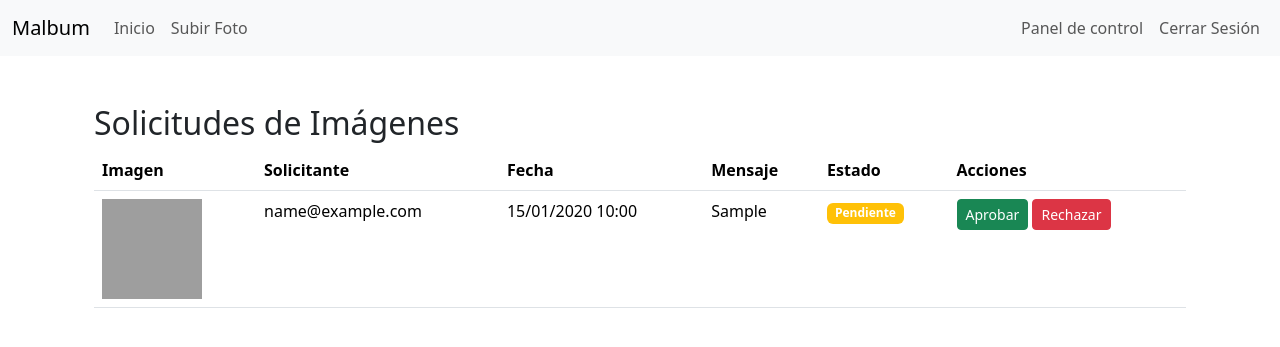
After one commit to jsdgdo/malbum, a Django app: page /solicitudes/ in a window 1280 px wide. The commit adds this page. Shown: the top 347 px of the page. Run offline with Django 5.2, Linux system fonts and the light colour scheme; a user stored in the database is signed in; tables that the repository leaves empty hold one stand-in row (values such as "Sample post"); some libraries are stand-ins or nearby versions; grey boxes are pictures that could not be loaded.

Commit message:
flujo de solicitud de descarga de imágenes

```diff
--- a/malbum/models.py
+++ b/malbum/models.py
@@ -73,3 +73,28 @@ class Coleccion(models.Model):
 
   def __str__(self):
     return self.titulo
+
+class SolicitudImagen(models.Model):
+    foto = models.ForeignKey(Foto, on_delete=models.CASCADE, related_name='solicitudes')
+    email_solicitante = models.EmailField(verbose_name="Email del solicitante")
+    mensaje = models.TextField(verbose_name="Mensaje")
+    fecha_solicitud = models.DateTimeField(auto_now_add=True)
+    estado = models.CharField(
+        max_length=20,
+        choices=[
+            ('pendiente', 'Pendiente'),
+            ('aprobada', 'Aprobada'),
+            ('rechazada', 'Rechazada')
+        ],
+        default='pendiente'
+    )
+    url_descarga = models.CharField(max_length=255, blank=True, null=True)
+    fecha_respuesta = models.DateTimeField(null=True, blank=True)
+
+    class Meta:
+        verbose_name = "Solicitud de imagen"
+        verbose_name_plural = "Solicitudes de imágenes"
+        ordering = ['-fecha_solicitud']
+
+    def __str__(self):
+        return f"Solicitud de {self.email_solicitante} para {self.foto.titulo}"
--- a/malbum/urls.py
+++ b/malbum/urls.py
@@ -39,6 +39,10 @@ urlpatterns = [
     path("rss/", FotoFeed(), name="rss_feed"),
     path('control/', control, name='control'),
     path('importar-datos/', importar_datos, name='importar_datos'),
+    path('foto/<int:foto_id>/solicitar/', views.solicitar_imagen, name='solicitar_imagen'),
+    path('solicitudes/', views.gestionar_solicitudes, name='gestionar_solicitudes'),
+    path('solicitud/<int:solicitud_id>/responder/', views.responder_solicitud, name='responder_solicitud'),
+    path('descargar/<str:token>/', views.descargar_imagen, name='descargar_imagen'),
 ]
 
 urlpatterns += static(settings.MEDIA_URL, document_root=settings.MEDIA_ROOT)
--- a/malbum/views.py
+++ b/malbum/views.py
@@ -3,7 +3,7 @@ from django.http import JsonResponse, HttpResponse
 from django.views.decorators.http import require_POST
 from django.contrib.auth.decorators import login_required
 from .forms import FotoForm, EtiquetaForm, ColeccionForm
-from .models import Foto, Etiqueta, Coleccion
+from .models import Foto, Etiqueta, Coleccion, SolicitudImagen
 from django.conf import settings
 from django.core.files.storage import default_storage
 from django.core.serializers.json import DjangoJSONEncoder
@@ -18,6 +18,11 @@ import zipfile
 from io import BytesIO
 import logging
 from django.contrib.auth import logout
+from django.core.mail import send_mail
+from django.utils import timezone
+import uuid
+from django.contrib import messages
+from django.urls import reverse
 
 def inicio(request):
   if request.user.is_authenticated:
@@ -296,3 +301,96 @@ def importar_datos(request):
     else:
       return JsonResponse({'success': False, 'message': message}, status=400)
   return render(request, 'importar_datos.html')
+
+@require_POST
+def solicitar_imagen(request, foto_id):
+    foto = get_object_or_404(Foto, id=foto_id)
+    email = request.POST.get('email')
+    mensaje = request.POST.get('mensaje')
+
+    solicitud = SolicitudImagen.objects.create(
+        foto=foto,
+        email_solicitante=email,
+        mensaje=mensaje
+    )
+
+    # Notificar al dueño de la foto
+    send_mail(
+        f'Nueva solicitud de imagen para "{foto.titulo}"',
+        f'Has recibido una nueva solicitud para la imagen "{foto.titulo}".\n\n'
+        f'Email del solicitante: {email}\n'
+        f'Mensaje: {mensaje}\n\n'
+        f'Puedes gestionar esta solicitud desde tu panel de control.',
+        settings.DEFAULT_FROM_EMAIL,
+        [foto.usuario.email],
+        fail_silently=False,
+    )
+
+    messages.success(request, 'Solicitud enviada correctamente. El fotógrafo revisará tu petición.')
+    return redirect('detalle_foto', id=foto_id)
+
+@login_required
+def gestionar_solicitudes(request):
+    solicitudes = SolicitudImagen.objects.filter(
+        foto__usuario=request.user
+    ).select_related('foto')
+
+    return render(request, 'gestionar_solicitudes.html', {
+        'solicitudes': solicitudes
+    })
+
+@login_required
+@require_POST
+def responder_solicitud(request, solicitud_id):
+    solicitud = get_object_or_404(SolicitudImagen, id=solicitud_id, foto__usuario=request.user)
+    respuesta = request.POST.get('respuesta')
+
+    if respuesta == 'aprobar':
+        # Generar URL única para la descarga
+        url_token = str(uuid.uuid4())
+        solicitud.url_descarga = url_token
+        solicitud.estado = 'aprobada'
+
+        # Enviar email de aprobación
+        send_mail(
+            'Tu solicitud de imagen ha sido aprobada',
+            f'Tu solicitud para la imagen "{solicitud.foto.titulo}" ha sido aprobada.\n\n'
+            f'Puedes descargar la imagen en alta resolución desde el siguiente enlace:\n'
+            f'{request.build_absolute_uri(reverse("descargar_imagen", args=[url_token]))}\n\n'
+            f'Este enlace expirará en 24 horas.',
+            settings.DEFAULT_FROM_EMAIL,
+            [solicitud.email_solicitante],
+            fail_silently=False,
+        )
+    else:
+        solicitud.estado = 'rechazada'
+        # Enviar email de rechazo
+        send_mail(
+            'Respuesta a tu solicitud de imagen',
+            f'Lo sentimos, tu solicitud para la imagen "{solicitud.foto.titulo}" '
+            f'no ha podido ser aprobada en esta ocasión.\n\n'
+            f'Gracias por tu interés.',
+            settings.DEFAULT_FROM_EMAIL,
+            [solicitud.email_solicitante],
+            fail_silently=False,
+        )
+
+    solicitud.fecha_respuesta = timezone.now()
+    solicitud.save()
+
+    messages.success(request, 'Respuesta enviada correctamente.')
+    return redirect('gestionar_solicitudes')
+
+def descargar_imagen(request, token):
+    solicitud = get_object_or_404(SolicitudImagen,
+                                 url_descarga=token,
+                                 estado='aprobada',
+                                 fecha_respuesta__gte=timezone.now() - timezone.timedelta(days=1))
+
+    response = HttpResponse(content_type='image/jpeg')
+    response['Content-Disposition'] = f'attachment; filename="{solicitud.foto.imagen.name}"'
+
+    with open(solicitud.foto.imagen.path, 'rb') as img:
+        response.write(img.read())
+
+    return response
--- /dev/null
+++ b/templates/gestionar_solicitudes.html
@@ -0,0 +1,66 @@
+{% extends 'base.html' %}
+{% load static %}
+
+{% block title %}Gestionar Solicitudes de Imágenes{% endblock %}
+
+{% block content %}
+<div class="container mt-5">
+    <h2>Solicitudes de Imágenes</h2>
+
+    {% if not solicitudes %}
+        <p class="text-muted">No hay solicitudes pendientes.</p>
+    {% else %}
+        <div class="table-responsive">
+            <table class="table">
+                <thead>
+                    <tr>
+                        <th>Imagen</th>
+                        <th>Solicitante</th>
+                        <th>Fecha</th>
+                        <th>Mensaje</th>
+                        <th>Estado</th>
+                        <th>Acciones</th>
+                    </tr>
+                </thead>
+                <tbody>
+                    {% for solicitud in solicitudes %}
+                        <tr>
+                            <td>
+                                <img src="{{ solicitud.foto.get_thumbnail_url }}"
+                                     alt="{{ solicitud.foto.titulo }}"
+                                     style="width: 100px; height: 100px; object-fit: cover;">
+                            </td>
+                            <td>{{ solicitud.email_solicitante }}</td>
+                            <td>{{ solicitud.fecha_solicitud|date:"d/m/Y H:i" }}</td>
+                            <td>{{ solicitud.mensaje|truncatechars:50 }}</td>
+                            <td>
+                                <span class="badge {% if solicitud.estado == 'pendiente' %}bg-warning
+                                                  {% elif solicitud.estado == 'aprobada' %}bg-success
+                                                  {% else %}bg-danger{% endif %}">
+                                    {{ solicitud.get_estado_display }}
+                                </span>
+                            </td>
+                            <td>
+                                {% if solicitud.estado == 'pendiente' %}
+                                    <form method="post" action="{% url 'responder_solicitud' solicitud.id %}"
+                                          class="d-inline">
+                                        {% csrf_token %}
+                                        <input type="hidden" name="respuesta" value="aprobar">
+                                        <button type="submit" class="btn btn-sm btn-success">Aprobar</button>
+                                    </form>
+                                    <form method="post" action="{% url 'responder_solicitud' solicitud.id %}"
+                                          class="d-inline">
+                                        {% csrf_token %}
+                                        <input type="hidden" name="respuesta" value="rechazar">
+                                        <button type="submit" class="btn btn-sm btn-danger">Rechazar</button>
+                                    </form>
+                                {% endif %}
+                            </td>
+                        </tr>
+                    {% endfor %}
+                </tbody>
+            </table>
+        </div>
+    {% endif %}
+</div>
+{% endblock %}
```
Also changed, not shown: malbum/settings.py (+12 -0 lines), static/styles.css (added, +23 -0 lines), templates/base.html (+3 -11 lines), templates/control.html (+32 -16 lines), templates/detalle_foto.html (+25 -0 lines), malbum/migrations/0005_solicitudimagen.py (added).
